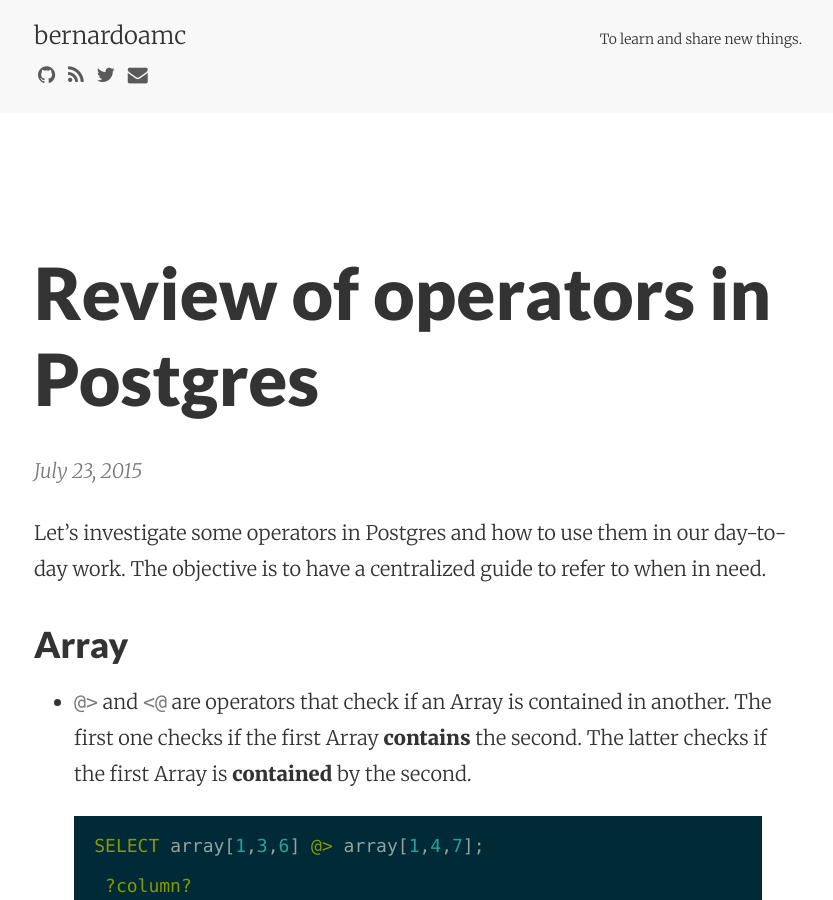
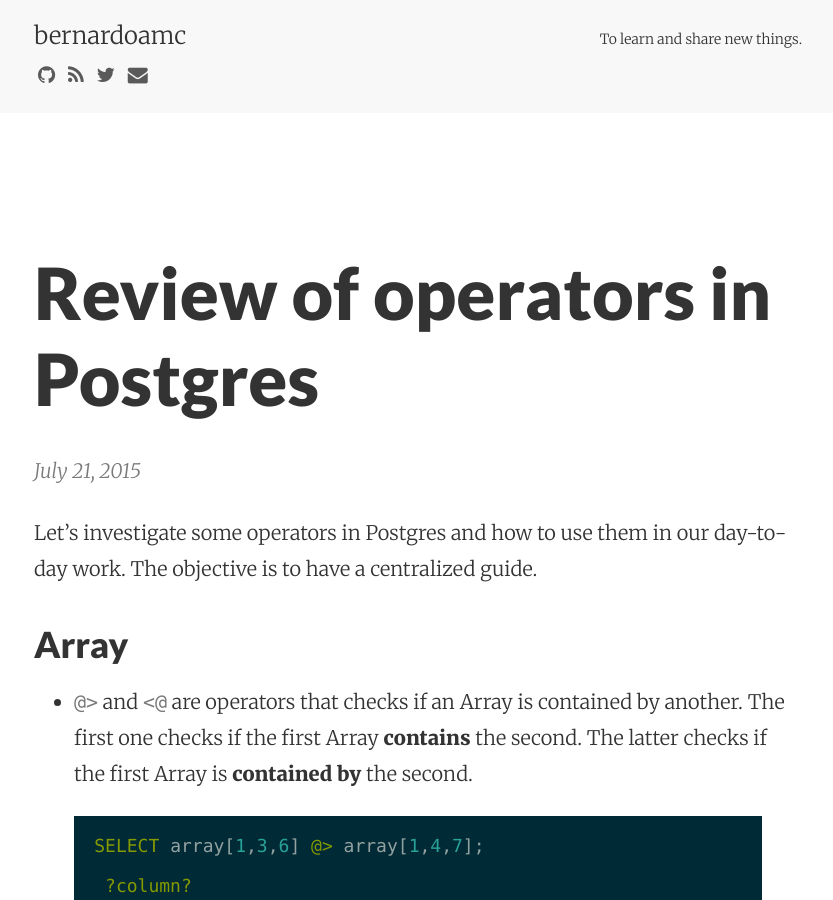
Before and after one commit to bernardoamc/bernardoamc.github.io, a Jekyll site: the page built from _posts/2015-07-21-postgres-review-operators.md, in a window 1280 px wide and 900 px high. Shown: the whole window, without its empty margins (222-1055 px from the left). Built offline with Jekyll 4.4.1, drawn with Linux system fonts in a browser that asks for light colours; nearby versions of some CDN libraries; Markdown is read by kramdown in place of the engine named in the settings.

Commit message:
Adjust release that.

```diff
--- a/_posts/2015-07-23-postgres-review-operators.md
+++ b/_posts/2015-07-21-postgres-review-operators.md
@@ -1,7 +1,7 @@
 ---
 layout:     post
 title:      Review of operators in Postgres
-date:       2015-07-23 23:00:00
+date:       2015-07-21 14:00:00
 summary:    In this post we will review and learn how to apply some operators in
             Postgres. The datatypes that we will investigate are Array, JSON and JSONB
             since they are the newer and not so intuitive.
@@ -9,14 +9,13 @@
 ---
 
 Let's investigate some operators in Postgres and how to use them
-in our day-to-day work. The objective is to have a centralized guide
-to refer to when in need.
+in our day-to-day work. The objective is to have a centralized guide.
 
 ### Array
 
-+ `@>` and `<@` are operators that check if an Array is contained in another.
++ `@>` and `<@` are operators that checks if an Array is contained by another.
 The first one checks if the first Array **contains** the second. The latter
-checks if the first Array is **contained** by the second.
+checks if the first Array is **contained by** the second.
 
 {% highlight sql %}
 SELECT array[1,3,6] @> array[1,4,7];
```
